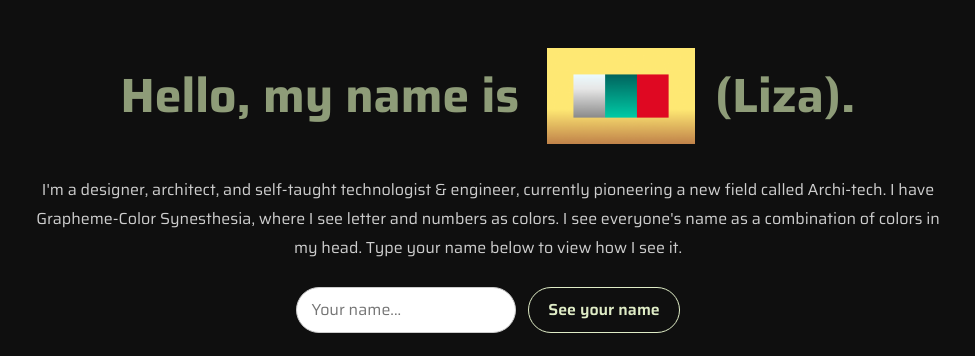
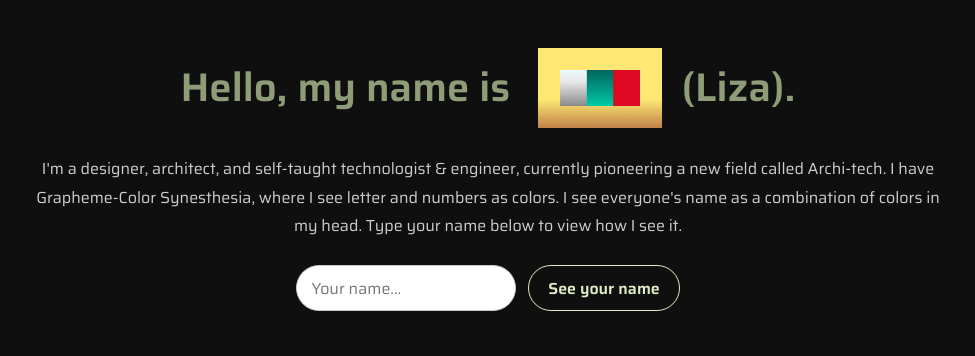
Before and after one commit to lkarimova/portfolio, a plain HTML site: page index.html in a window 1280 px wide. Shown: the top 356 px of the page, without its empty margins (152-1127 px from the left). Drawn offline with Linux system fonts and the light colour scheme; some packages are replaced by stand-ins of ours; a script that the page names is missing.

Commit message:
Update style.css

```diff
--- a/style.css
+++ b/style.css
@@ -39,8 +39,8 @@ p {
   justify-content: center;
   gap: 0.5rem;
   font-family: "Saira", sans-serif;
-  font-size: 3rem; /* change this number to make it bigger/smaller */
-  font-weight: 700;  /* boldness — try 400 for normal, 700 for extra bold */
+  font-size: 2.5rem; /* change this number to make it bigger/smaller */
+  font-weight: 600;  /* boldness — try 400 for normal, 700 for extra bold */
   color: var(--color-header-text);
 }
 
```
